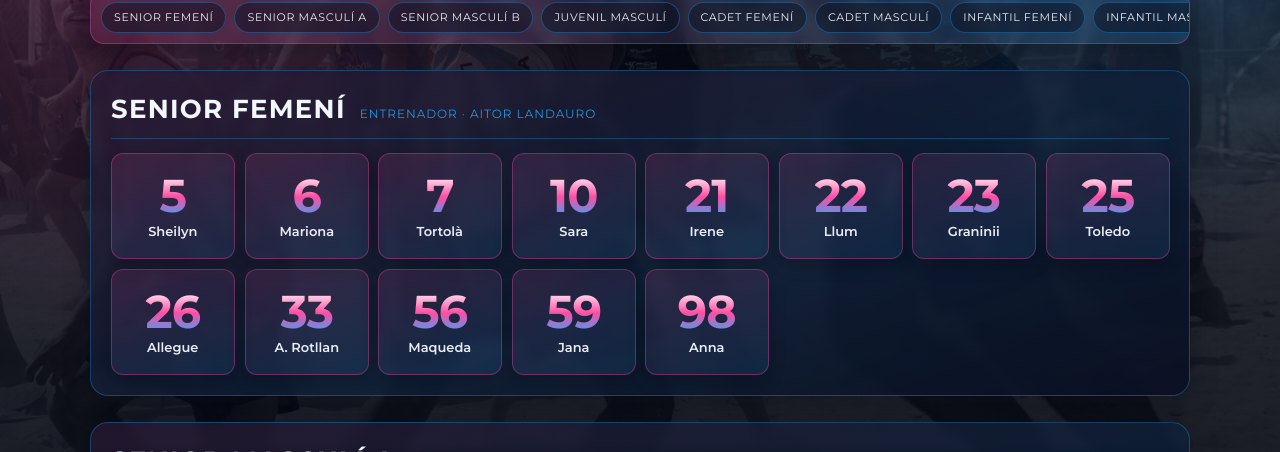
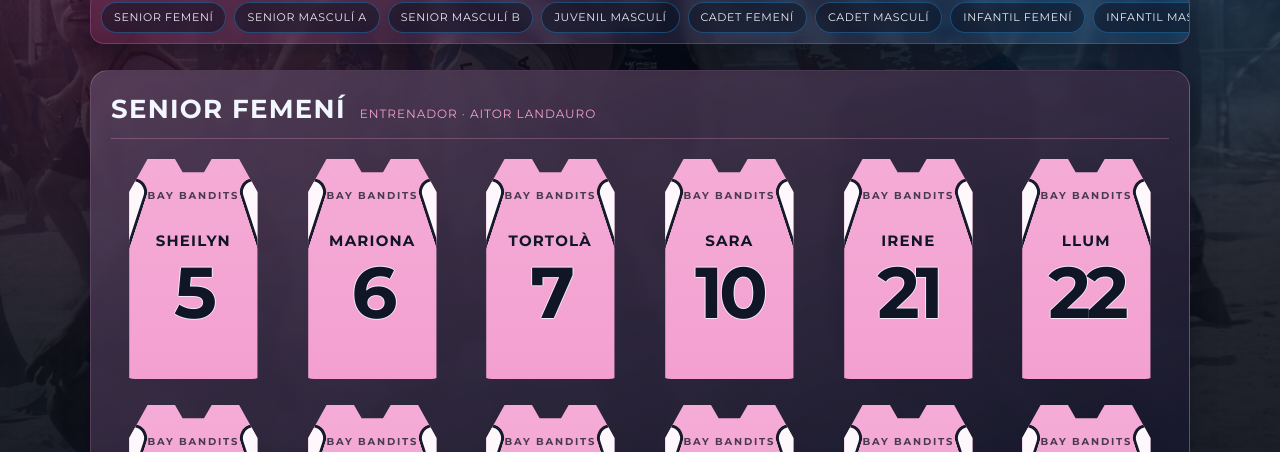
Before and after one commit to rgranadosd/baybandits, a React (Vite) app: page /equipos in a window 1280 px wide. Shown: the part 348-800 px from the top of the page. Built offline with nearby package versions, Linux system fonts and the light colour scheme.

Commit message:
feat: replace roster cards with team-colored jersey backs

```diff
--- a/src/pages/TeamsPage.css
+++ b/src/pages/TeamsPage.css
@@ -157,9 +157,9 @@
 
 .team-block {
   background:
-    linear-gradient(160deg, rgba(255, 78, 163, 0.09) 0%, rgba(42, 168, 255, 0.08) 58%, rgba(10, 16, 34, 0.9) 100%),
+    linear-gradient(160deg, var(--team-accent-soft, rgba(255, 78, 163, 0.09)) 0%, rgba(10, 16, 34, 0.9) 78%),
     var(--bb-card);
-  border: 1px solid rgba(42, 168, 255, 0.3);
+  border: 1px solid var(--team-accent-soft, rgba(42, 168, 255, 0.3));
   border-radius: 18px;
   backdrop-filter: blur(4px);
   -webkit-backdrop-filter: blur(4px);
@@ -177,7 +177,7 @@
   flex-wrap: wrap;
   align-items: baseline;
   gap: 8px 14px;
-  border-bottom: 1px solid rgba(42, 168, 255, 0.28);
+  border-bottom: 1px solid var(--team-accent-soft, rgba(42, 168, 255, 0.28));
   padding-bottom: 10px;
   margin-bottom: 14px;
 }
@@ -195,7 +195,7 @@
   font-size: 12px;
   text-transform: uppercase;
   letter-spacing: 0.08em;
-  color: rgba(42, 168, 255, 0.86);
+  color: var(--team-accent, rgba(42, 168, 255, 0.86));
 }
 
 .team-block__header p::before {
@@ -207,23 +207,18 @@
   margin: 0;
   padding: 0;
   display: grid;
-  grid-template-columns: repeat(auto-fill, minmax(120px, 1fr));
-  gap: 10px;
+  grid-template-columns: repeat(auto-fill, minmax(164px, 1fr));
+  gap: 14px;
 }
 
 .team-card {
-  background: linear-gradient(160deg, rgba(255, 78, 163, 0.12), rgba(42, 168, 255, 0.1));
-  border: 1px solid rgba(255, 78, 163, 0.34);
-  border-radius: 12px;
-  min-height: 106px;
-  display: grid;
-  align-content: center;
-  justify-items: center;
-  gap: 5px;
-  padding: 10px 8px;
+  min-height: 232px;
+  display: flex;
+  align-items: center;
+  justify-content: center;
+  padding: 6px;
   text-align: center;
-  box-shadow: 0 6px 16px rgba(6, 10, 22, 0.3);
-  transition: transform 0.15s ease, background 0.15s ease, border-color 0.15s ease;
+  transition: transform 0.15s ease;
   opacity: 0;
   animation: cardIn 0.42s ease forwards;
   animation-delay: var(--card-delay, 0ms);
@@ -231,26 +226,90 @@
 
 .team-card:hover {
   transform: translateY(-2px);
-  background: linear-gradient(160deg, rgba(255, 78, 163, 0.24), rgba(42, 168, 255, 0.24));
-  border-color: rgba(42, 168, 255, 0.68);
 }
 
-.team-card__number {
-  font-size: clamp(32px, 4vw, 46px);
-  font-weight: 800;
-  line-height: 1;
-  letter-spacing: -0.02em;
-  background: linear-gradient(180deg, #ffffff, var(--bb-pink) 52%, var(--bb-blue));
-  -webkit-background-clip: text;
-  background-clip: text;
-  color: transparent;
+.team-jersey {
+  position: relative;
+  width: 100%;
+  min-height: 220px;
+  padding: 20px 16px 18px;
+  display: grid;
+  align-content: start;
+  justify-items: center;
+  gap: 10px;
+  color: #11151f;
+  border-radius: 26px 26px 18px 18px;
+  background:
+    linear-gradient(132deg, rgba(255, 255, 255, 0.9) 0 2px, transparent 2px 8px, rgba(255, 255, 255, 0.32) 8px 10px, transparent 10px 16px),
+    linear-gradient(48deg, rgba(255, 255, 255, 0.86) 0 2px, transparent 2px 8px, rgba(255, 255, 255, 0.24) 8px 10px, transparent 10px 16px),
+    linear-gradient(180deg, color-mix(in srgb, var(--team-accent) 88%, white 12%), var(--team-accent));
+  clip-path: polygon(20% 0%, 38% 0%, 43% 6%, 57% 6%, 62% 0%, 80% 0%, 92% 15%, 92% 100%, 8% 100%, 8% 15%);
+  box-shadow: 0 14px 26px rgba(4, 8, 18, 0.34);
+  overflow: hidden;
 }
 
-.team-card__name {
-  font-size: 13px;
-  font-weight: 600;
-  color: rgba(246, 248, 255, 0.95);
-  line-height: 1.2;
+.team-jersey::before,
+.team-jersey::after {
+  content: '';
+  position: absolute;
+  top: 18px;
+  width: 28px;
+  height: 74px;
+  border: 3px solid #161b2c;
+  border-bottom: 0;
+  border-radius: 24px 24px 0 0;
+  background: rgba(255, 255, 255, 0.9);
+}
+
+.team-jersey::before {
+  left: -5px;
+  transform: rotate(18deg);
+}
+
+.team-jersey::after {
+  right: -5px;
+  transform: rotate(-18deg);
+}
+
+.team-jersey__brand {
+  position: relative;
+  z-index: 1;
+  margin-top: 10px;
+  font-size: 10px;
+  font-weight: 700;
+  letter-spacing: 0.18em;
+  text-transform: uppercase;
+  color: rgba(15, 20, 34, 0.75);
+}
+
+.team-jersey__name {
+  position: relative;
+  z-index: 1;
+  margin-top: 20px;
+  max-width: 92%;
+  font-size: 15px;
+  font-weight: 800;
+  line-height: 1.08;
+  letter-spacing: 0.08em;
+  text-transform: uppercase;
+  color: #101625;
+  text-wrap: balance;
+}
+
+.team-jersey__number {
+  position: relative;
+  z-index: 1;
+  margin-top: auto;
+  font-size: clamp(48px, 6vw, 72px);
+  font-weight: 900;
+  line-height: 0.92;
+  letter-spacing: -0.06em;
+  color: #101625;
+  text-shadow:
+    1px 0 0 rgba(246, 248, 255, 0.8),
+    -1px 0 0 rgba(246, 248, 255, 0.8),
+    0 1px 0 rgba(246, 248, 255, 0.8),
+    0 -1px 0 rgba(246, 248, 255, 0.8);
 }
 
 @keyframes teamsReveal {
@@ -311,16 +370,25 @@
   }
 
   .team-cards {
-    grid-template-columns: repeat(3, minmax(0, 1fr));
+    grid-template-columns: repeat(2, minmax(0, 1fr));
     gap: 8px;
   }
 
   .team-card {
-    min-height: 98px;
-    border-radius: 10px;
+    min-height: 188px;
   }
 
-  .team-card__name {
+  .team-jersey {
+    min-height: 176px;
+    padding: 16px 10px 14px;
+  }
+
+  .team-jersey__name {
+    margin-top: 14px;
     font-size: 12px;
   }
+
+  .team-jersey__number {
+    font-size: 46px;
+  }
 }
--- a/src/pages/TeamsPage.jsx
+++ b/src/pages/TeamsPage.jsx
@@ -5,6 +5,49 @@ import Photo7 from '../assets/photos/Photo7.jpeg'
 import LogoBB from '../assets/logos/baybandits.png'
 
 const LOGO_FALLBACK = `${import.meta.env.BASE_URL}logos/ESCUDO%20BAY%20BANDITS%202026.PNG`
+
+const TEAM_THEMES = {
+  'senior-femeni': {
+    accent: '#f3a0d0',
+    accentStrong: '#ff4ea3',
+    accentSoft: 'rgba(243, 160, 208, 0.28)',
+  },
+  'senior-masculi-a': {
+    accent: '#9edfff',
+    accentStrong: '#2aa8ff',
+    accentSoft: 'rgba(158, 223, 255, 0.28)',
+  },
+  'senior-masculi-b': {
+    accent: '#d9a6f7',
+    accentStrong: '#b963ff',
+    accentSoft: 'rgba(217, 166, 247, 0.28)',
+  },
+  'juvenil-masculi': {
+    accent: '#8fe3de',
+    accentStrong: '#27c7bc',
+    accentSoft: 'rgba(143, 227, 222, 0.28)',
+  },
+  'cadet-femeni': {
+    accent: '#ffc38f',
+    accentStrong: '#ff9a3d',
+    accentSoft: 'rgba(255, 195, 143, 0.28)',
+  },
+  'cadet-masculi': {
+    accent: '#b6c1ff',
+    accentStrong: '#7389ff',
+    accentSoft: 'rgba(182, 193, 255, 0.28)',
+  },
+  'infantil-femeni': {
+    accent: '#f8dc8d',
+    accentStrong: '#f2ba23',
+    accentSoft: 'rgba(248, 220, 141, 0.28)',
+  },
+  'infantil-masculi': {
+    accent: '#9ee7b2',
+    accentStrong: '#35c86a',
+    accentSoft: 'rgba(158, 231, 178, 0.28)',
+  },
+}
 
 function TeamsPage() {
   return (
@@ -38,11 +81,19 @@ function TeamsPage() {
 
       <main className="teams-content">
         {rosters.map((team, teamIndex) => (
+          (() => {
+            const theme = TEAM_THEMES[team.id]
+            return (
           <section
             key={team.id}
             id={team.id}
             className="team-block"
-            style={{ '--team-delay': `${teamIndex * 70}ms` }}
+            style={{
+              '--team-delay': `${teamIndex * 70}ms`,
+              '--team-accent': theme.accent,
+              '--team-accent-strong': theme.accentStrong,
+              '--team-accent-soft': theme.accentSoft,
+            }}
           >
             <div className="team-block__header">
               <h2>{team.name}</h2>
@@ -56,12 +107,17 @@ function TeamsPage() {
                   className="team-card"
                   style={{ '--card-delay': `${teamIndex * 80 + playerIndex * 26}ms` }}
                 >
-                  <span className="team-card__number">{player.dorsal}</span>
-                  <span className="team-card__name">{player.name}</span>
+                  <div className="team-jersey" aria-label={`${player.name} dorsal ${player.dorsal}`}>
+                    <span className="team-jersey__brand">Bay Bandits</span>
+                    <span className="team-jersey__name">{player.name}</span>
+                    <span className="team-jersey__number">{player.dorsal}</span>
+                  </div>
                 </li>
               ))}
             </ul>
           </section>
+            )
+          })()
         ))}
       </main>
     </div>
```
